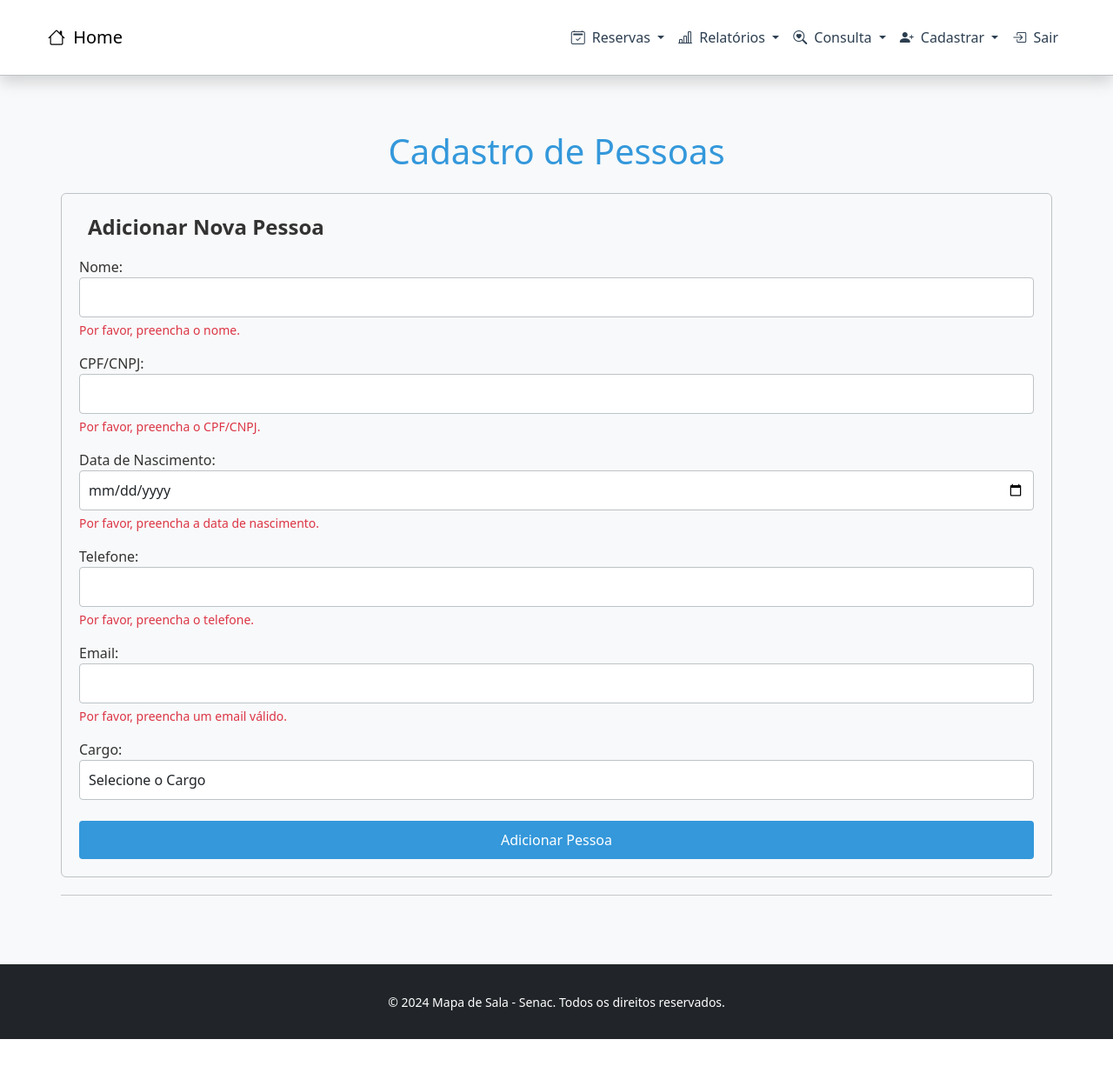
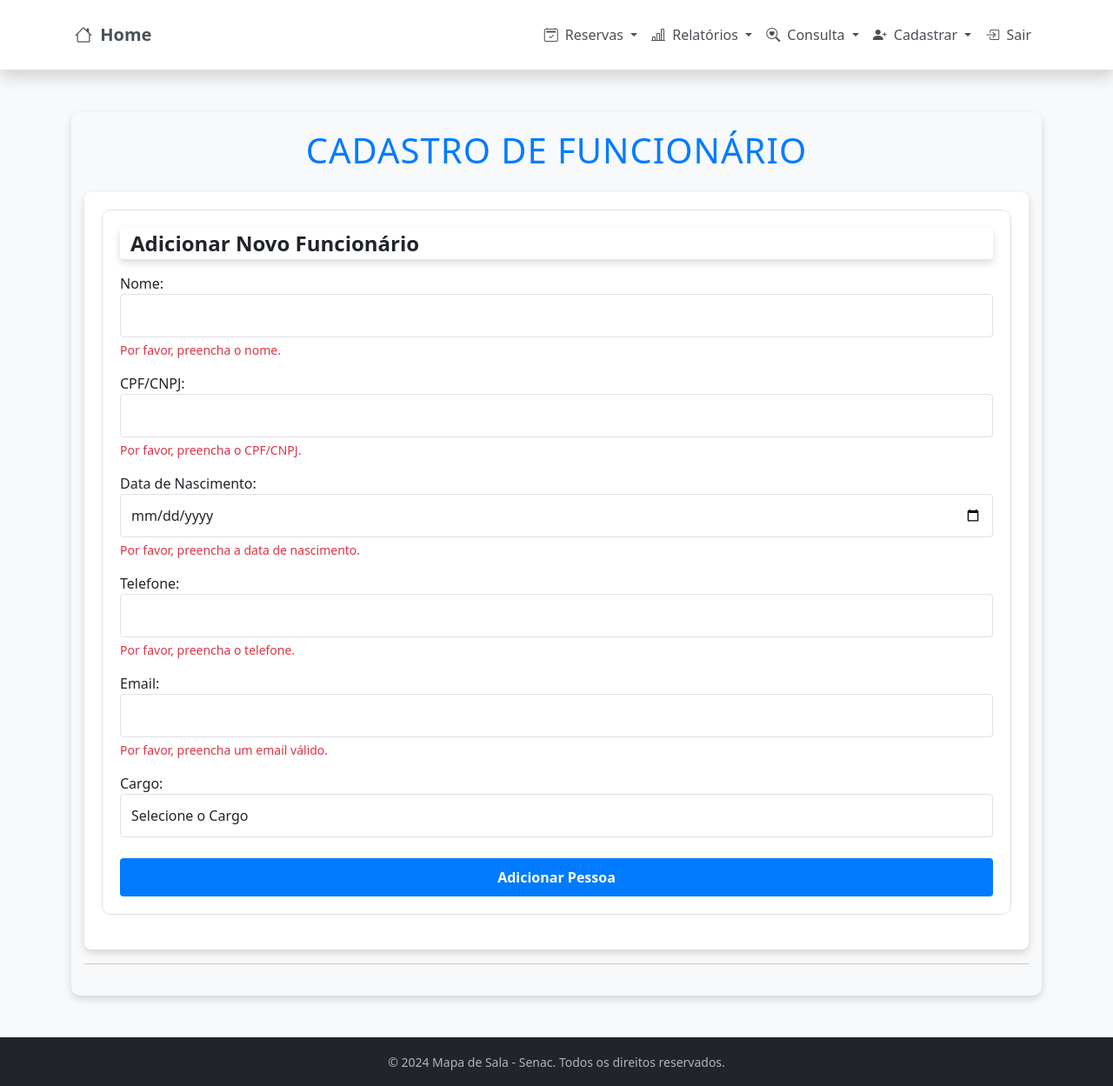
Before and after one commit to Senac-SOR-ADS/Mapa-de-Sala, a Flask app: page /funcionario/cadastrar in a window 1280 px wide. Shown: the whole page at 87% size. Before the commit the page ends 1195 px from the top, so only its background shows below. Run offline with Flask 3, Linux system fonts and the light colour scheme; the visitor is signed in with stand-in values (Sample User, id 1).

Commit message:
__init__.py
Crie um __init__.py em routes/auth para definir os elementos acessíveis ao importar o pacote, incluindo funções e classes essenciais.
Crie um __init__.py em routes para definir os elementos acessíveis ao importar o pacote.
Crie register.py em routes para registrar todos os blueprints na aplicação Flask.
Realize melhorias no CSS, especialmente para os formulários, tabelas e mensagens de flash.

```diff
--- a/App/routes/auth/login.py
+++ b/App/routes/auth/login.py
@@ -10,7 +10,6 @@ def login():
         email = request.form.get("email")
         senha = request.form.get("senha")
         if autenticar(email, senha):
-            flash('Login realizado com sucesso!', 'success')
             return redirect(url_for('home_route.home'))
         flash('Credenciais inválidas. Verifique seu e-mail e senha e tente novamente.', 'error')
 
--- a/App/static/css/home.css
+++ b/App/static/css/home.css
@@ -1,63 +1,151 @@
+/* =================== Variáveis Globais =================== */
+/* Cores, Tipografia, e Sombra */
 :root {
-    /* Variáveis globais */
-    --bg-color: #f4f4f9;
-    --text-color: #333;
-    --header-bg-color: #1f41db;
-    --primary-color: #3498db;
-    --nav-link-color: #2c3e50;
-    --nav-link-hover-color: var(--primary-color);
-    --footer-bg-color: #2c3e50;
-    --footer-text-color: #ffffff;
-    --footer-small-text-color: #bdc3c7;
-    --box-shadow: 0 2px 10px rgba(0, 0, 0, 0.1);
-    --warning-color: #e67e22;
-    --secondary-color: #6c757d;
-    --light-bg-color: #f8f9fa;
-    --border-color: #bdc3c7;
-    --error-color: #dc3545;
+    /* Cores principais */
+    --primary-color: #007bff; /* Azul suave */
+    --secondary-color: #0056b3; /* Azul escuro */
+
+    /* Cores de fundo */
+    --bg-color: #f8f9fa; /* Cinza claro */
+    --header-bg-color: #ffffff; /* Branco para o cabeçalho */
+    --footer-bg-color: #343a40; /* Cinza escuro para o rodapé */
+    --light-bg-color: #ffffff; /* Branco para seções claras */
+
+    /* Cores de texto */
+    --text-color: #212529; /* Cinza escuro */
+    --footer-text-color: #ffffff; /* Branco para o texto do rodapé */
+    --footer-small-text-color: #adb5bd; /* Cinza claro para texto pequeno */
+
+    /* Cores para links */
+    --nav-link-color: #495057; /* Cinza médio para links */
+    --nav-link-hover-color: var(--primary-color); /* Azul para hover em links */
+
+    /* Cores de alerta e erro */
+    --warning-color: #ffc107; /* Amarelo para alertas */
+    --error-color: #dc3545; /* Vermelho para erros */
+
+    /* Estilos gerais */
+    --box-shadow: 0 4px 10px rgba(0, 0, 0, 0.15); /* Sombra suave */
+    --border-color: #dee2e6; /* Cinza claro para bordas */
+    --border-color-fieldset: #dc3545; /* Vermelho para bordas de erro */
 }
 
-body {
-    background-color: var(--bg-color);
-    color: var(--text-color);
+/* =================== Estilos da Navbar =================== */
+/* Navbar Principal */
+header {
+    position: relative;
 }
 
 .navbar {
     background-color: var(--header-bg-color);
+    box-shadow: var(--box-shadow);
     border-bottom: 1px solid var(--border-color);
+    transition: background-color 0.3s, box-shadow 0.3s;
 }
 
+/* Container da Navbar */
+.navbar .container {
+    display: flex;
+    justify-content: space-between;
+    align-items: center;
+    padding: 0.75rem 1rem;
+    gap: 0.5rem;
+}
+
+/* Nome da Marca */
+.navbar-brand {
+    font-weight: bold;
+    color: var(--nav-link-color);
+    text-decoration: none;
+    font-size: 1.25rem;
+}
+
+/* Links de Navegação */
 .nav-link {
     color: var(--nav-link-color);
-    transition: color 0.2s;
+    padding: 0.5rem 1rem;
+    text-decoration: none;
+    border-radius: 0.25rem;
+    transition: color 0.3s, background-color 0.3s;
 }
 
 .nav-link:hover {
     color: var(--nav-link-hover-color);
+    background-color: rgba(0, 0, 0, 0.05);
 }
 
-.footer {
+.nav-link:focus {
+    outline: 2px solid var(--primary-color);
+    outline-offset: 2px;
+}
+
+/* Navegação da Navbar */
+.navbar-nav {
+    list-style: none;
+    padding-left: 0;
+    margin: 0;
+}
+
+/* Menu Dropdown */
+.dropdown-menu {
+    display: none;
+    position: absolute;
+    background-color: white;
+    box-shadow: var(--box-shadow);
+    border-radius: 0.25rem;
+    z-index: 1000;
+}
+
+.dropdown:hover .dropdown-menu {
+    display: block;
+}
+
+/* Itens do Menu Dropdown */
+.dropdown-item {
+    padding: 0.5rem 1rem;
+    color: var(--nav-link-color);
+    transition: background-color 0.3s, color 0.3s;
+}
+
+.dropdown-item:hover {
+    background-color: rgba(0, 0, 0, 0.05);
+}
+
+/* =================== Estilos do Footer =================== */
+footer {
     background-color: var(--footer-bg-color);
     color: var(--footer-text-color);
+    padding: 1rem;
+    text-align: center;
 }
 
-.footer small {
+footer small {
     color: var(--footer-small-text-color);
 }
 
-/* Estilos de alertas */
+@media (max-width: 768px) {
+    footer {
+        padding: 0.5rem;
+        text-align: center;
+    }
+}
+
+/* =================== Mensagens de Flash =================== */
 .alert-container {
     width: 100%;
     margin-bottom: 15px;
     position: relative;
     z-index: 1000;
+    max-width: 600px;
+    margin: 0 auto 20px;
 }
 
 .alert {
-    padding: 10px;
-    border-radius: 5px;
-    margin-bottom: 10px;
-    font-size: 0.95rem;
+    padding: 1rem;
+    border-radius: 0.5rem;
+    margin-bottom: 1rem;
+    font-size: 1rem;
+    line-height: 1.5;
 }
 
 .alert-success {
--- a/App/static/css/index.css
+++ b/App/static/css/index.css
@@ -1,60 +1,112 @@
-/* Estilo geral do container */
-.container {
+/* =================== Estilo Geral do Container =================== */
+.container.my-4 {
     max-width: 1200px;
-    margin: auto;
-    padding: 15px;
+    margin: 0 auto;
+    padding: 20px 15px;
+    background-color: var(--bg-color); /* Cinza claro */
+    border-radius: 10px;
+    box-shadow: var(--box-shadow);
+    box-sizing: border-box;
 }
 
-/* Estilo para o título */
+/* =================== Estilo para o Título =================== */
 h1 {
     font-size: 2.5rem;
-    color: var(--primary-color);
     margin-bottom: 20px;
     text-align: center;
+    color: var(--primary-color); /* Azul suave */
+    text-transform: uppercase;
+    letter-spacing: 1px;
 }
 
-/* Estilo para fieldset */
+/* =================== Estilo para Fieldset =================== */
 fieldset {
-    border: 1px solid var(--border-color);
-    border-radius: 6px;
+    border: 1px solid var(--border-color);  /* Borda padrão */
+    border-radius: 10px;
     padding: 20px;
     margin-bottom: 20px;
+    background-color: var(--light-bg-color); /* Fundo branco */
 }
 
-/* Estilo para legend */
+/* =================== Estilo para Legend =================== */
 legend {
     font-weight: bold;
-    padding: 0 10px;
+    padding: 0 12px;
+    border-radius: 4px;
+    background-color: var(--header-bg-color); /* Branco para o cabeçalho */
+    box-shadow: var(--box-shadow);
 }
 
-/* Estilo para os formulários */
-.form-control {
-    border: 1px solid var(--border-color);
-    border-radius: 4px;
-    padding: 10px;
-    transition: border-color 0.3s;
+/* =================== Estilo para Formulários =================== */
+.form-area,
+.form-curso,
+.form-equipamento,
+.form-relatorio,
+.form-ocupado,
+.form-reserva,
+.form-sala,
+.form-funcionario {
+    padding: 20px;
+    border-radius: 8px;
+    background-color: var(--light-bg-color); /* Branco para seções claras */
+    box-shadow: var(--box-shadow); /* Sombra leve */
 }
 
-.form-control:focus {
-    border-color: var(--primary-color);
-    box-shadow: 0 0 5px rgba(0, 123, 255, 0.5);
+/* Estilo comum para controles de formulário */
+.form-control {
+    border: 1px solid var(--border-color); /* Borda padrão */
+    border-radius: 0.25rem;
+    padding: 12px;
+    transition: border-color 0.2s, box-shadow 0.2s;
 }
 
-/* Estilo para botões */
+/* Foco nos controles de formulário */
+.form-control:focus {
+    border-color: var(--secondary-color); /* Azul escuro */
+    box-shadow: 0 0 5px rgba(0, 91, 187, 0.5);
+}
+
+/* =================== Estilo para Botões =================== */
 .btn {
-    background-color: var(--primary-color);
     color: #fff;
-    padding: 10px 15px;
+    padding: 10px 20px;
     border: none;
     border-radius: 4px;
-    transition: background-color 0.3s;
+    transition: background-color 0.3s, transform 0.2s, box-shadow 0.2s;
+    cursor: pointer;
+    font-weight: bold;
 }
 
-.btn:hover {
-    background-color: darken(var(--primary-color), 10%);
+/* Estilos para botões principais */
+.btn-primary {
+    background-color: var(--primary-color); /* Azul suave */
 }
 
-/* Estilo para mensagens de feedback */
+.btn-primary:hover {
+    background-color: var(--secondary-color); /* Azul escuro */
+    box-shadow: 0 4px 10px rgba(0, 0, 0, 0.3);
+}
+
+/* Estilos para botões de aviso */
+.btn-warning {
+    background-color: var(--warning-color); /* Amarelo para alertas */
+    color: #212529; /* Cinza escuro */
+}
+
+.btn-warning:hover {
+    background-color: rgba(255, 193, 7, 0.9); /* Amarelo escuro ao passar o mouse */
+}
+
+/* Estilos para botões de erro */
+.btn-danger {
+    background-color: var(--error-color); /* Vermelho para erros */
+}
+
+.btn-danger:hover {
+    background-color: rgba(220, 53, 69, 0.9); /* Vermelho escuro ao passar o mouse */
+}
+
+/* =================== Estilo para Mensagens de Feedback =================== */
 .invalid-feedback {
     display: none;
     color: var(--error-color);
--- a/App/templates/Areas/listar.html
+++ b/App/templates/Areas/listar.html
@@ -3,9 +3,11 @@
 {% block title %}Gestão de Áreas - Mapa de Sala{% endblock %}
 
 {% block content %}
-<div class="container mt-4">
+<div class="container my-4">
     <h1 class="text-center mb-4">Áreas</h1>
 
+    <fieldset>
+        <legend class="mb-3">Lista de Áreas</legend>
         <table class="table table-striped table-responsive">
             <thead>
                 <tr>
@@ -29,6 +31,7 @@
                 {% endfor %}
             </tbody>
         </table>
+    </fieldset>
 </div>
 
 <script>
--- a/App/templates/Funcionarios/cadastrar.html
+++ b/App/templates/Funcionarios/cadastrar.html
@@ -4,12 +4,12 @@
 
 {% block content %}
 <div class="container my-4">
-    <h1 class="text-center mb-4">Cadastro de Pessoas</h1>
+    <h1 class="text-center mb-4">Cadastro de Funcionário</h1>
 
     <!-- Formulário para adicionar uma nova pessoa -->
     <form action="/funcionario/cadastrar" method="POST" class="form-funcionario">
         <fieldset>
-            <legend class="mb-3">Adicionar Nova Pessoa</legend>
+            <legend class="mb-3">Adicionar Novo Funcionário</legend>
 
             <div class="form-group mb-3">
                 <label for="nome">Nome:</label>
--- a/App/templates/Funcionarios/listar.html
+++ b/App/templates/Funcionarios/listar.html
@@ -6,6 +6,8 @@
 <div class="container my-4">
     <h1 class="text-center mb-4">Funcionários</h1>
 
+    <fieldset>
+        <legend class="mb-3">Lista de Funcionários</legend>
         <table class="table table-striped table-responsive">
             <thead>
                 <tr>
@@ -29,16 +31,20 @@
                 {% endfor %}
             </tbody>
         </table>
+    </fieldset>
 </div>
 
 <script>
     function confirmRemove(name) {
         if (confirm(`Você tem certeza que deseja remover o funcionário "${name}"?`)) {
+            // Implementar a lógica de remoção aqui.
         }
     }
 
     function editEmployee(id) {
         alert(`Função de edição para o funcionário ID ${id} ainda não implementada.`);
+        // Aqui você pode adicionar a lógica para redirecionar para a página de edição
+        // window.location.href = `/funcionario/editar/${id}`;
     }
 </script>
 {% endblock %}
```
Also changed, not shown: other parts of App/static/css/home.css (+19 -1 lines), other parts of App/static/css/index.css (+11 -50 lines), App/routes/__init__.py (+17 -33 lines), App/routes/auth/__init__.py (added, +16 -0 lines), App/routes/register.py (added, +54 -0 lines), App/templates/Cursos/listar.html (+9 -6 lines), App/templates/Equipamentos/listar.html (+7 -3 lines), App/templates/Salas/listar.html (+7 -3 lines), App/web.py (+6 -5 lines). Lines whose indentation alone changed are shown as unchanged.
